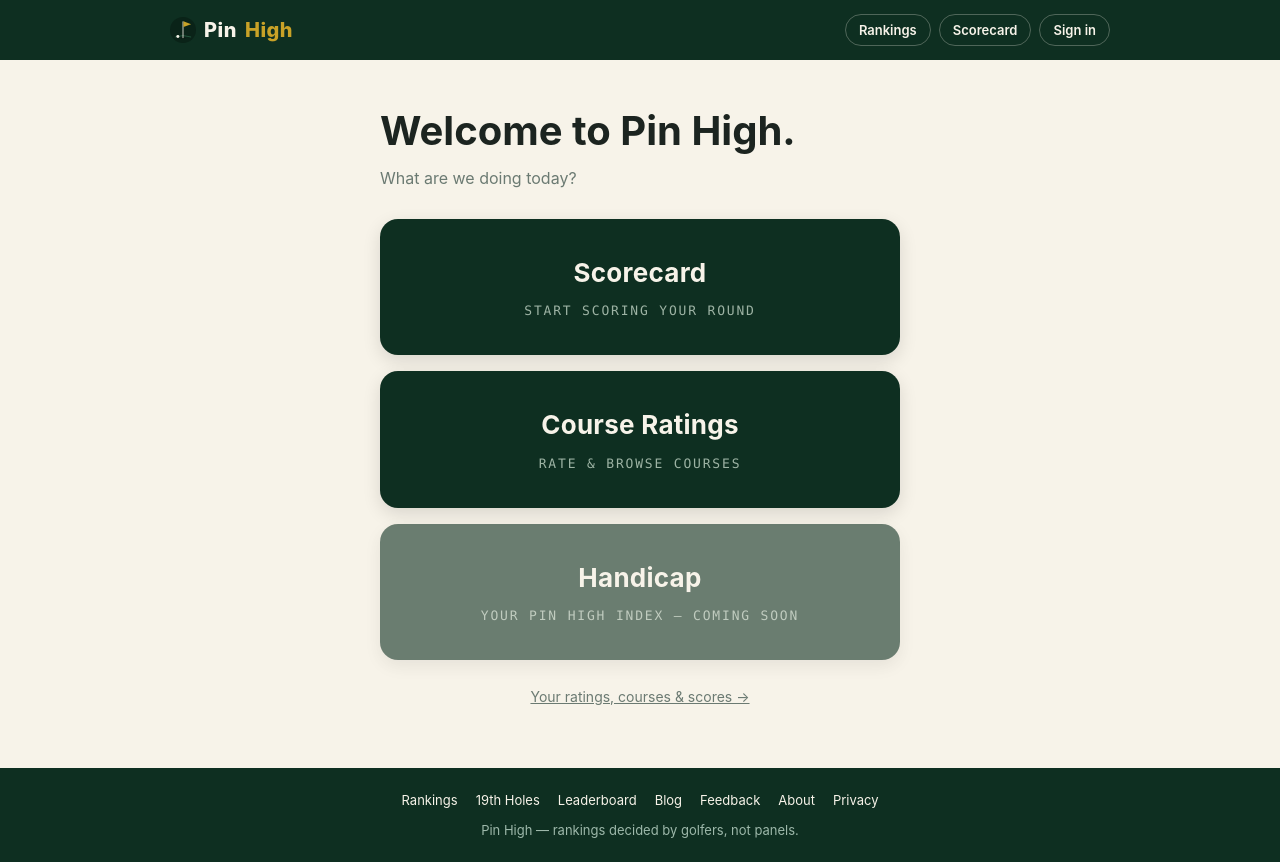
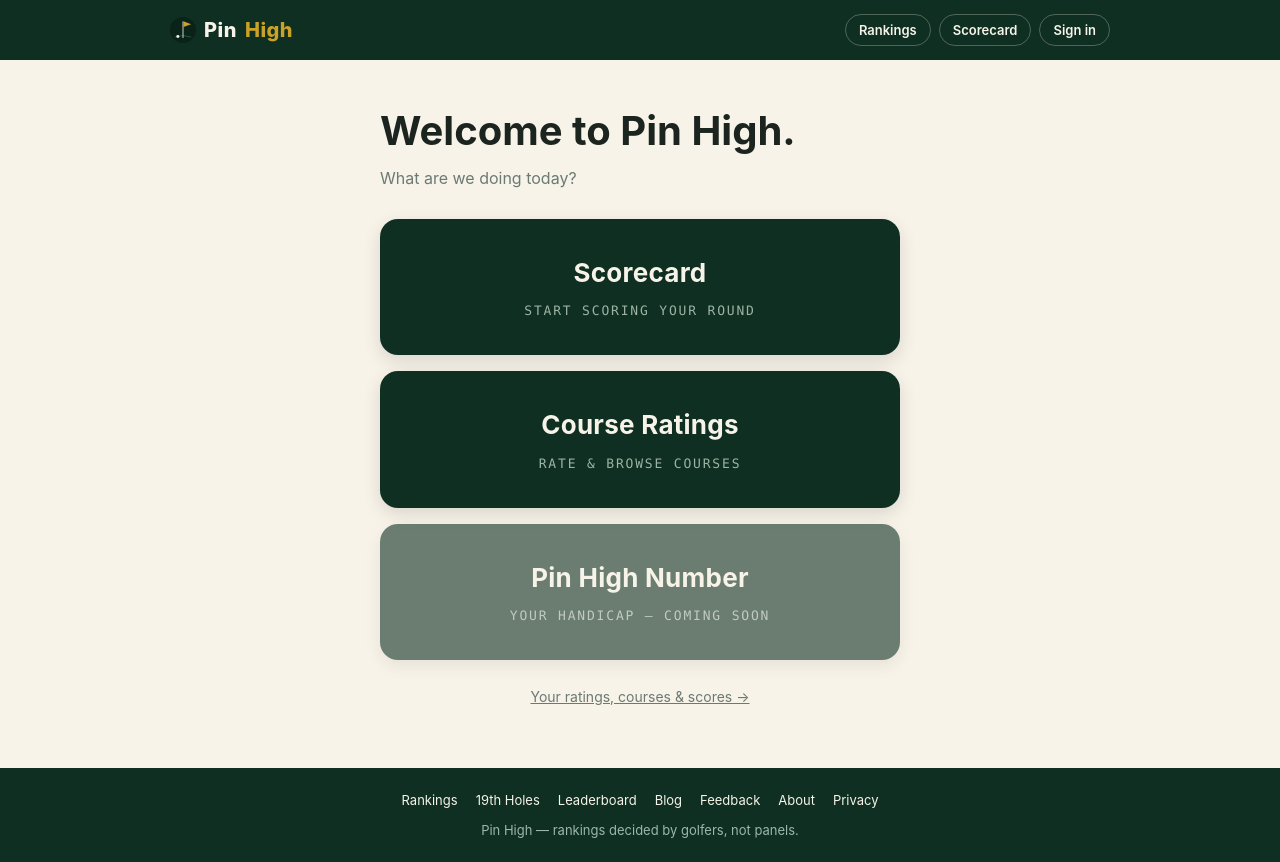
Before and after one commit to Stefanroodt/sa-golf-rankings, a Next.js app: page /play in a window 1280 px wide. Built offline with nearby package versions, Linux system fonts and the light colour scheme.

Commit message:
Rename Handicap to Pin High Number in nav, menu and hub

```diff
--- a/app/play/page.js
+++ b/app/play/page.js
@@ -37,13 +37,13 @@ export default function PlayHub() {
 
         {canHandicap ? (
           <Link href="/handicap" className="hub-btn">
-            <span className="hub-btn-title">Handicap</span>
-            <span className="hub-btn-sub">Your Pin High Number — preview</span>
+            <span className="hub-btn-title">Pin High Number</span>
+            <span className="hub-btn-sub">Your handicap — preview</span>
           </Link>
         ) : (
           <span className="hub-btn hub-btn-soon" aria-disabled="true">
-            <span className="hub-btn-title">Handicap</span>
-            <span className="hub-btn-sub">Your Pin High index — coming soon</span>
+            <span className="hub-btn-title">Pin High Number</span>
+            <span className="hub-btn-sub">Your handicap — coming soon</span>
           </span>
         )}
       </div>
--- a/components/Nav.js
+++ b/components/Nav.js
@@ -69,7 +69,7 @@ export default function Nav() {
         <div className="nav-links">
           <Link href="/">Rankings</Link>
           <Link href="/scorecard">Scorecard</Link>
-          {user && canSeeHandicap(user.email) && <Link href="/handicap">Handicap</Link>}
+          {user && canSeeHandicap(user.email) && <Link href="/handicap">Pin High Number</Link>}
           {user ? (
             <>
               <span className="nav-user-wrap">
@@ -94,7 +94,7 @@ export default function Nav() {
                       </Link>
                       {canSeeHandicap(user.email) && (
                         <Link href="/handicap" className="chip" onClick={() => setMenuOpen(false)}>
-                          🏌️ Handicap
+                          🏌️ Pin High Number
                         </Link>
                       )}
                     </span>
```
